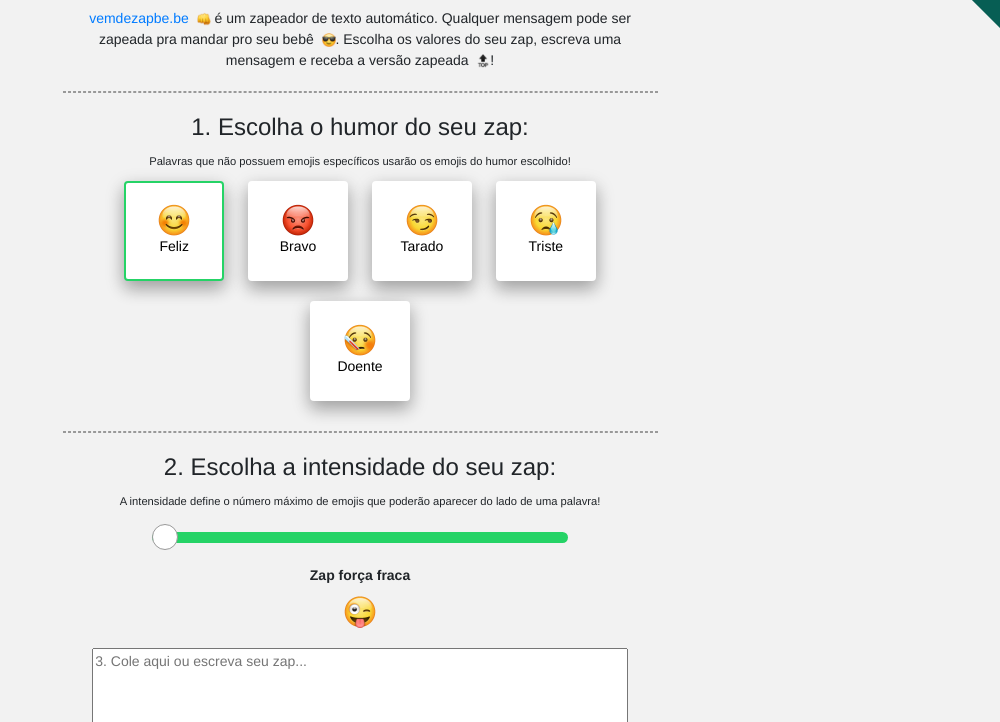
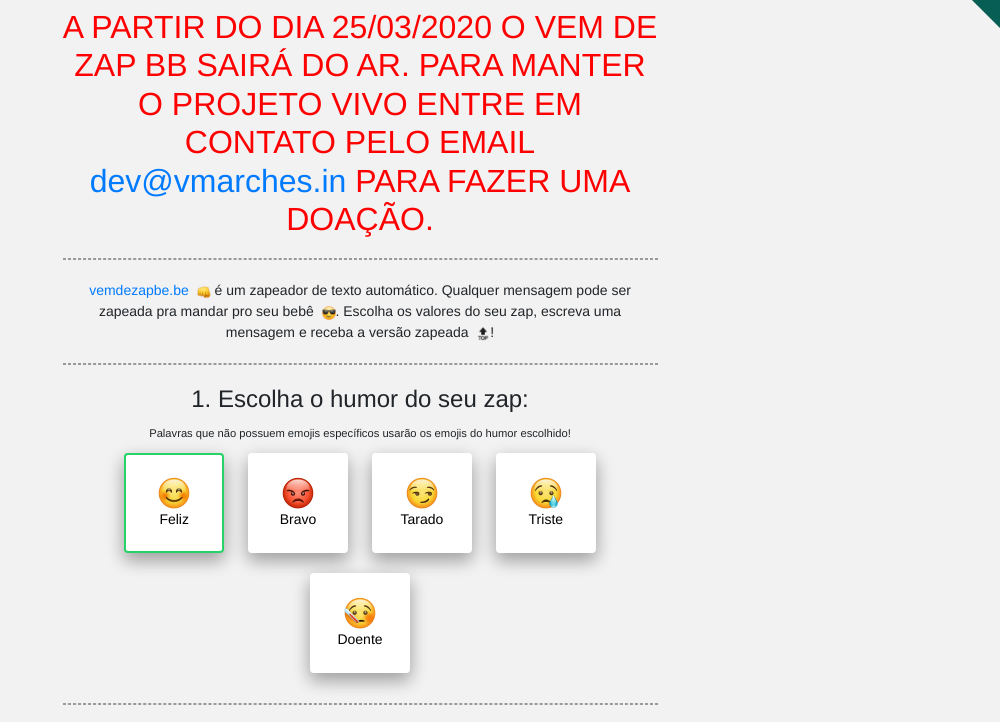
Before and after one commit to vmarchesin/vemdezapbe.be, a website: page views/home.html in a window 1280 px wide. Shown: the part 52-774 px from the top of the page, without its empty margins (280-1280 px from the left). Drawn offline with nearby package versions, Linux system fonts and the light colour scheme; files that its build step writes are made by us from their sources; files whose address does not match are found by name.

Commit message:
Update home.html

```diff
--- a/views/home.html
+++ b/views/home.html
@@ -111,6 +111,12 @@
     <div class="row justify-content-center mb20">
       <div class="col-xs-12 col-sm-12 col-md-6">
         <center>
+          <section id="warning" style="color: red">
+            <h2>A PARTIR DO DIA 25/03/2020 O VEM DE ZAP BB SAIRÁ DO AR. PARA MANTER O PROJETO VIVO ENTRE EM CONTATO PELO EMAIL <a href="mailto:dev@vmarches.in">dev@vmarches.in</a> PARA FAZER UMA DOAÇÃO.</h2>
+          </section>
+
+          <hr>
+
           <section id="intro">
             <div class="wrap">
               <a href="http://vemdezapbe.be">vemdezapbe.be</a>&nbsp;
```
